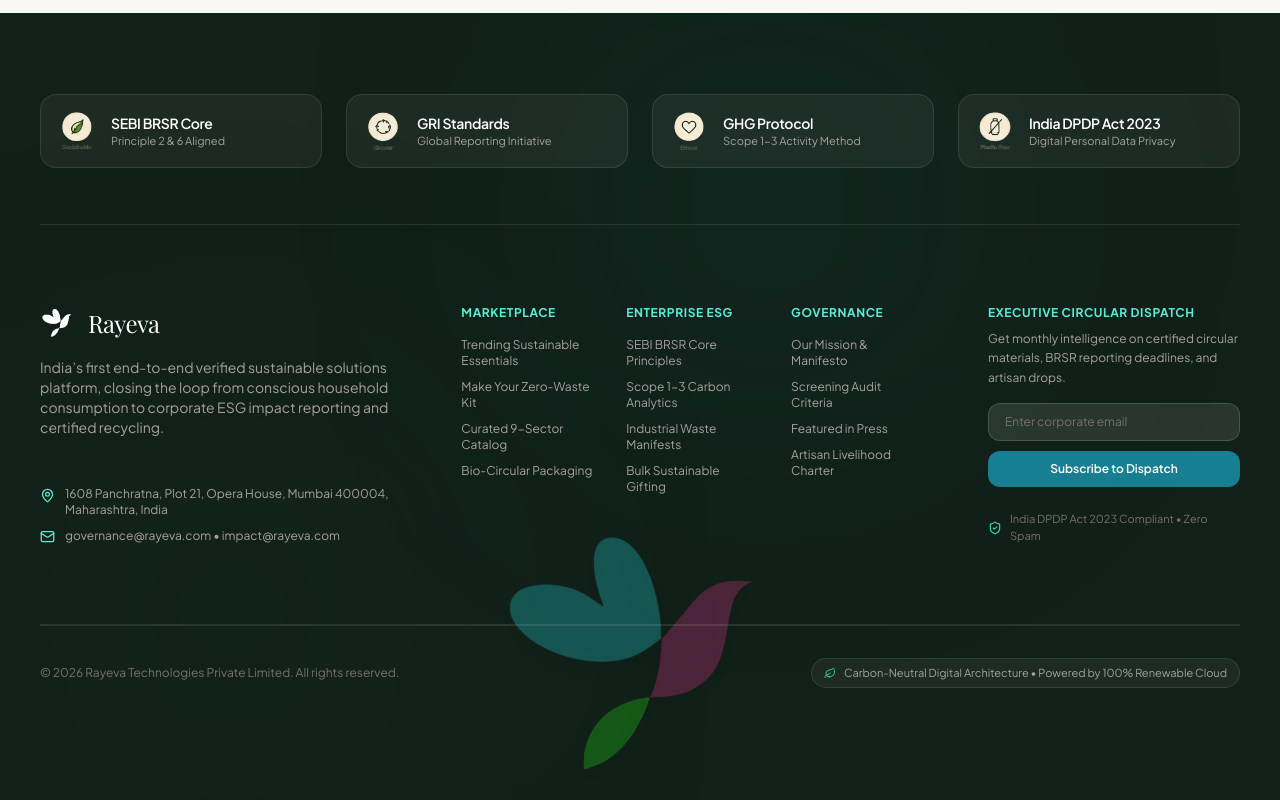
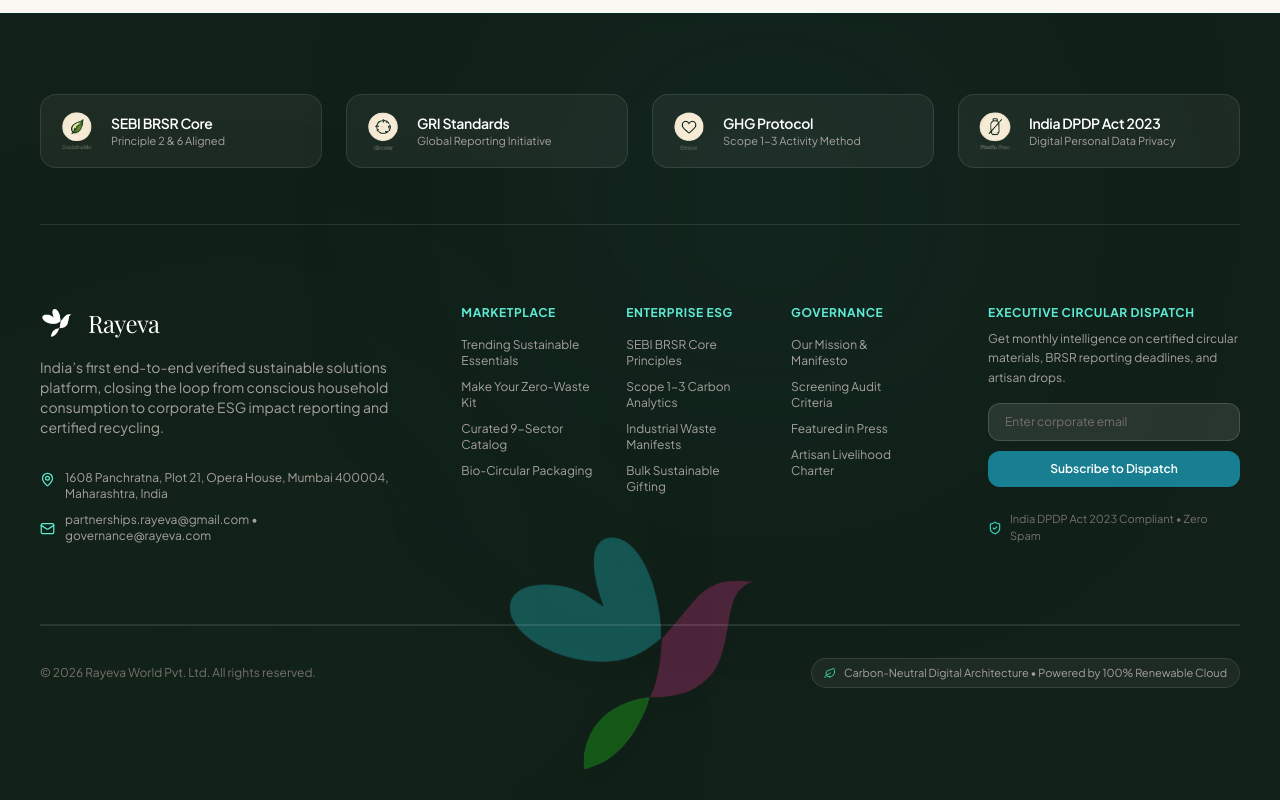
Before and after one commit to WillyEverGreen/rayeva, a React (Vite) app: page /calculator in a window 1280 px wide. Shown: the part 2238-3038 px from the top of the page. Built offline with nearby package versions, Linux system fonts and the light colour scheme; a web font is replaced by a local one.

Commit message:
fix(footer): match Rayeva World Pvt Ltd entity and official partnerships email

```diff
--- a/src/components/Footer.tsx
+++ b/src/components/Footer.tsx
@@ -141,7 +141,7 @@
               </div>
               <div className="flex items-center gap-2.5">
                 <Mail size={15} className="text-teal-300 shrink-0" />
-                <span>governance@rayeva.com • impact@rayeva.com</span>
+                <span>partnerships.rayeva@gmail.com • governance@rayeva.com</span>
               </div>
             </div>
           </div>
@@ -245,7 +245,7 @@
         {/* ---------------- 3. BOTTOM LEGAL & CARBON HOSTING BADGE ---------------- */}
         <div className="footer-col pt-8 border-t border-white/10 flex flex-col sm:flex-row items-center justify-between gap-4 text-xs text-stone-500 relative z-10 text-center sm:text-left">
           <div className="flex items-center justify-center sm:justify-start gap-2">
-            <span>© {new Date().getFullYear()} Rayeva Technologies Private Limited. All rights reserved.</span>
+            <span>© {new Date().getFullYear()} Rayeva World Pvt. Ltd. All rights reserved.</span>
           </div>
 
           <div className="flex items-center justify-center gap-2 text-stone-400 bg-white/5 px-3 py-1.5 rounded-full border border-white/10 text-center">
```
